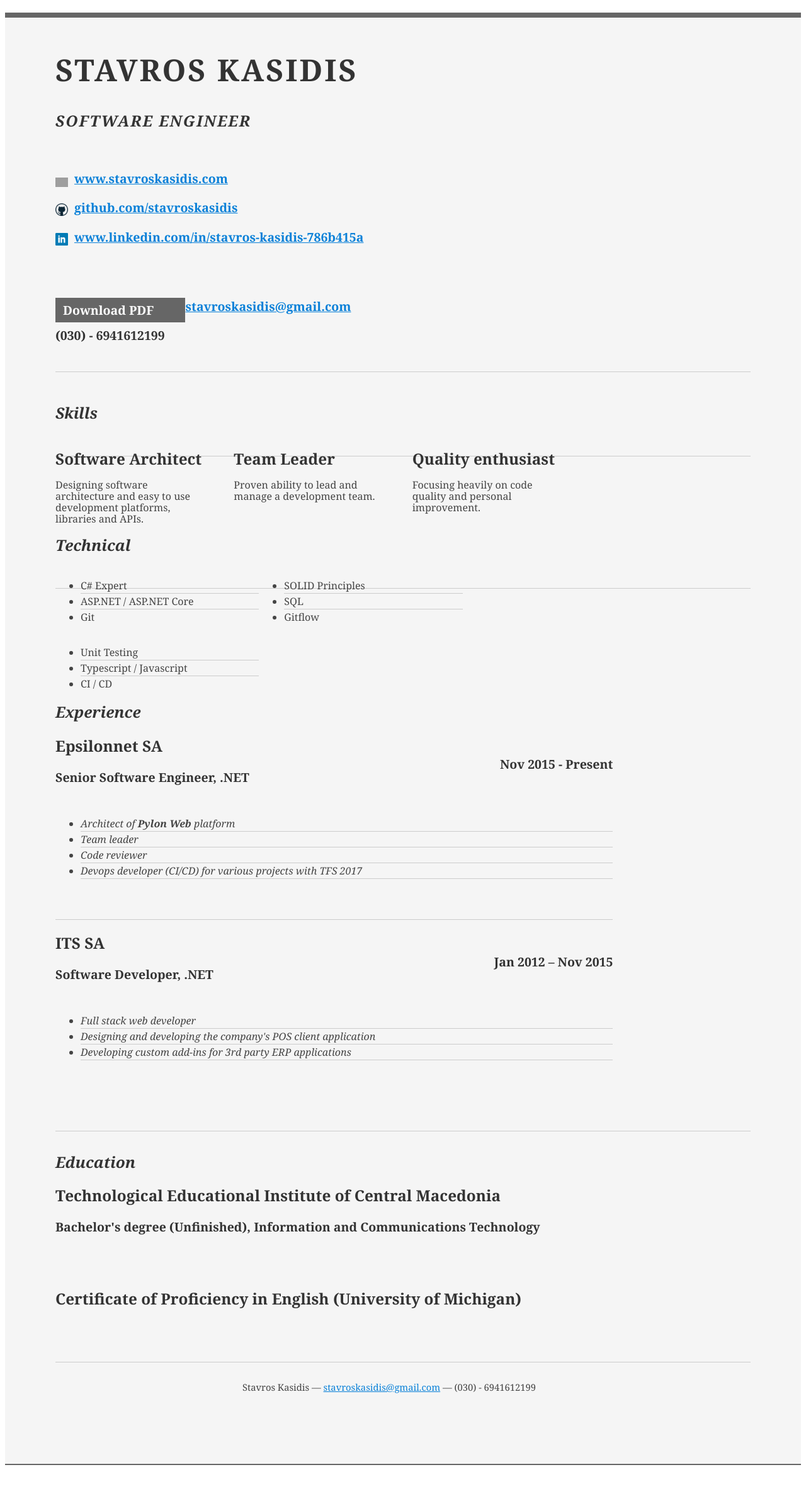
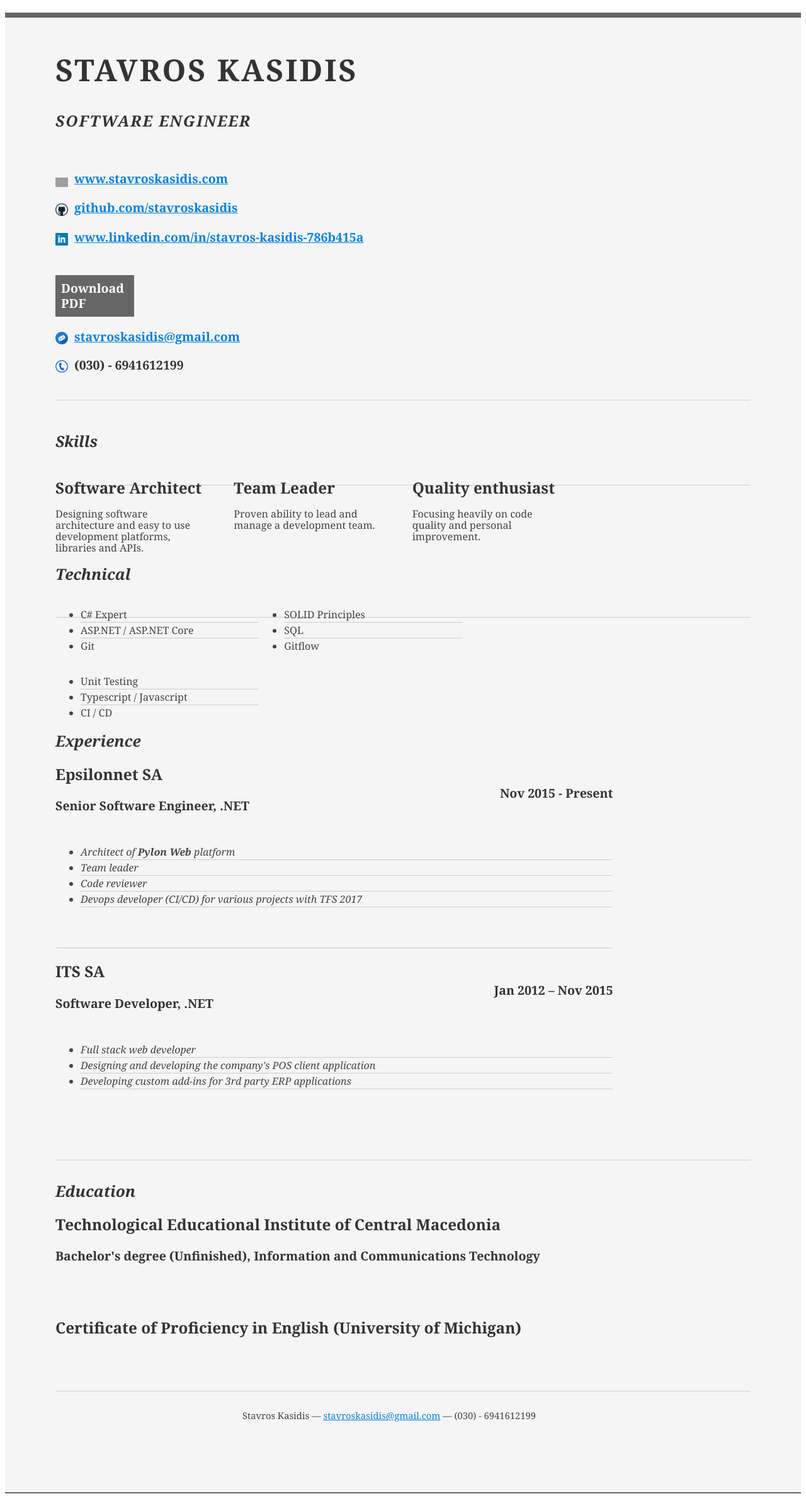
Before and after one commit to stavroskasidis/stavroskasidis.github.io, a Jekyll site: the page resume-static/index.html, which Jekyll copies as it is, in a window 1280 px wide. Shown: the whole page at 63% size. Built offline with Jekyll 4.4.1, drawn with Linux system fonts in a browser that asks for light colours; a style sheet for code colours, icons or effects is not loaded; before the commit the page ends 2347 px from its top, so only the background shows below that; grey boxes are pictures that could not be loaded.

Commit message:
CV updates

```diff
--- a/resume-static/index.html
+++ b/resume-static/index.html
@@ -30,12 +30,9 @@
 
 				<div class="yui-u">
 					<div class="contact-info">
-						<br/>
-						<br/>
-						<h3><a id="pdf" target="_blank" href="/Stavros_Kasidis_Resume.pdf">Download PDF</a></h3>
-						<h3><a href="mailto:stavroskasidis@gmail.com">stavroskasidis@gmail.com</a></h3>
-						<h3>(030) - 6941612199</h3>
-
+						<h3 class="download-btn"><a id="pdf" target="_blank" href="/Stavros_Kasidis_Resume.pdf">Download PDF</a></h3>
+						<h3><a href="mailto:stavroskasidis@gmail.com"><img class="icon" src="mail.png" >stavroskasidis@gmail.com</a></h3>
+						<h3><img class="icon" src="phone.png">(030) - 6941612199</h3>
 
 					</div><!--// .contact-info -->
 				</div>
--- a/resume-static/resume.css
+++ b/resume-static/resume.css
@@ -32,7 +32,7 @@ body { font-family: Georgia; color: #444; }
 /* //-- core typography and style -- */
 #hd h1 { font-size: 48px; text-transform: uppercase; letter-spacing: 3px; }
 h2 { font-size: 152% }
-h3, h4 { font-size: 122%; }
+h3, h4 {font-size: 122%;}
 h1, h2, h3, h4 { color: #333; }
 p { font-size: 100%; line-height: 18px; padding-right: 3em; }
 a {color: #0980d8;}
@@ -41,14 +41,14 @@ strong { font-weight: bold; }
 li { line-height: 24px; border-bottom: 1px solid #ccc; }
 p.enlarge { font-size: 144%; padding-right: 6.5em; line-height: 24px; }
 p.enlarge span { color: #000 }
-.contact-info { margin-top: 7px; }
+.contact-info {margin-top: 47px;line-height: 24px;}
 .first h2 { font-style: italic; }
 .last { border-bottom: 0 }
 
 
 /* //-- section styles -- */
 
-a#pdf { display: block; float: left; background: #666; color: white; padding: 6px 50px 6px 12px; margin-bottom: 6px; text-decoration: none;  }
+a#pdf {display: block;background: #666;color: white;padding: 9px;margin-bottom: 6px;text-decoration: none;width: 107px;}
 a#pdf:hover { background: #222; }
 
 .job { position: relative; margin-bottom: 1em; padding-bottom: 1em; border-bottom: 1px solid #ccc; }
@@ -72,7 +72,7 @@ a#pdf:hover { background: #222; }
 
 
 .yui-u .icon {width: 20px;margin: 5px 10px 0 0;vertical-align: bottom;}
-
+.download-btn{margin-top: 5px;/* align-content:  center; */}
 @media print {
 #pdf{
     visibility: hidden
```
Also changed, not shown: resume-static/mail.png (added), resume-static/phone.png (added), 1 other file.
